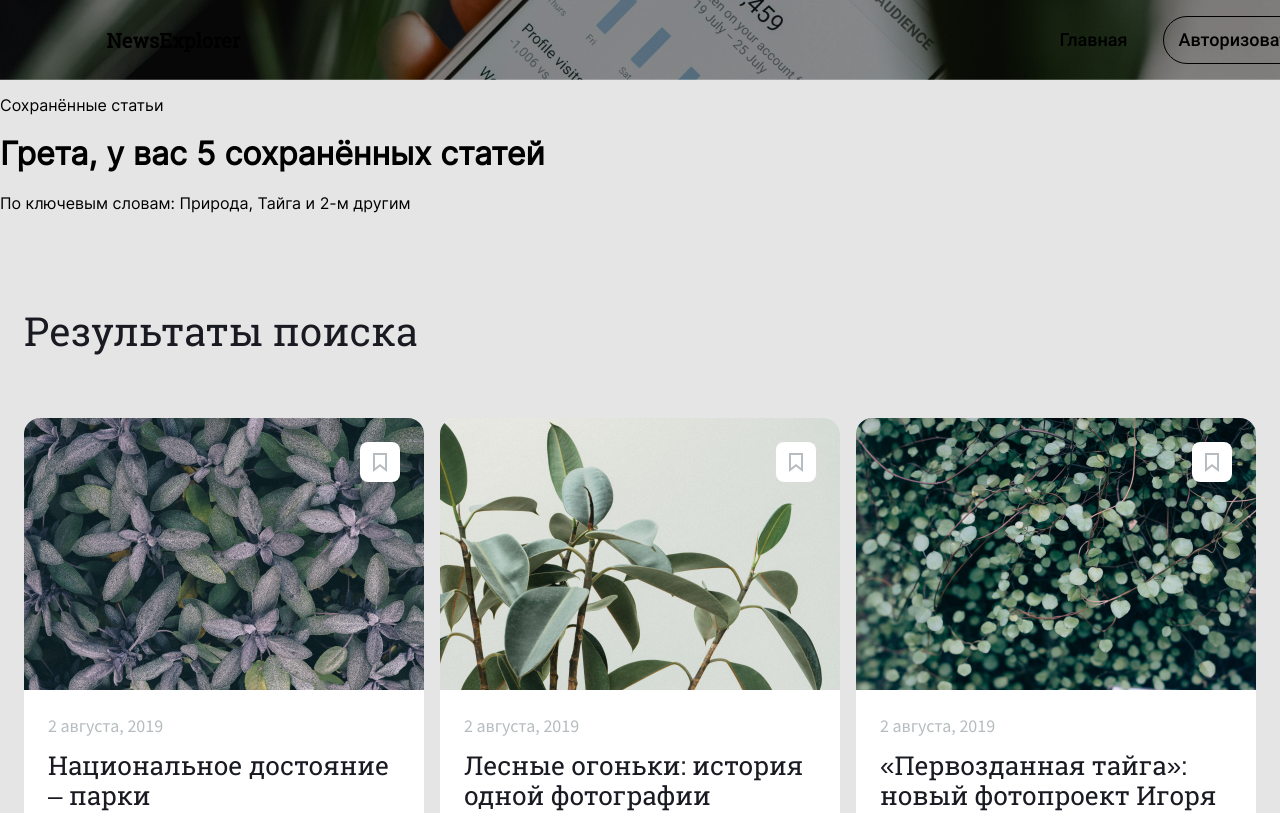
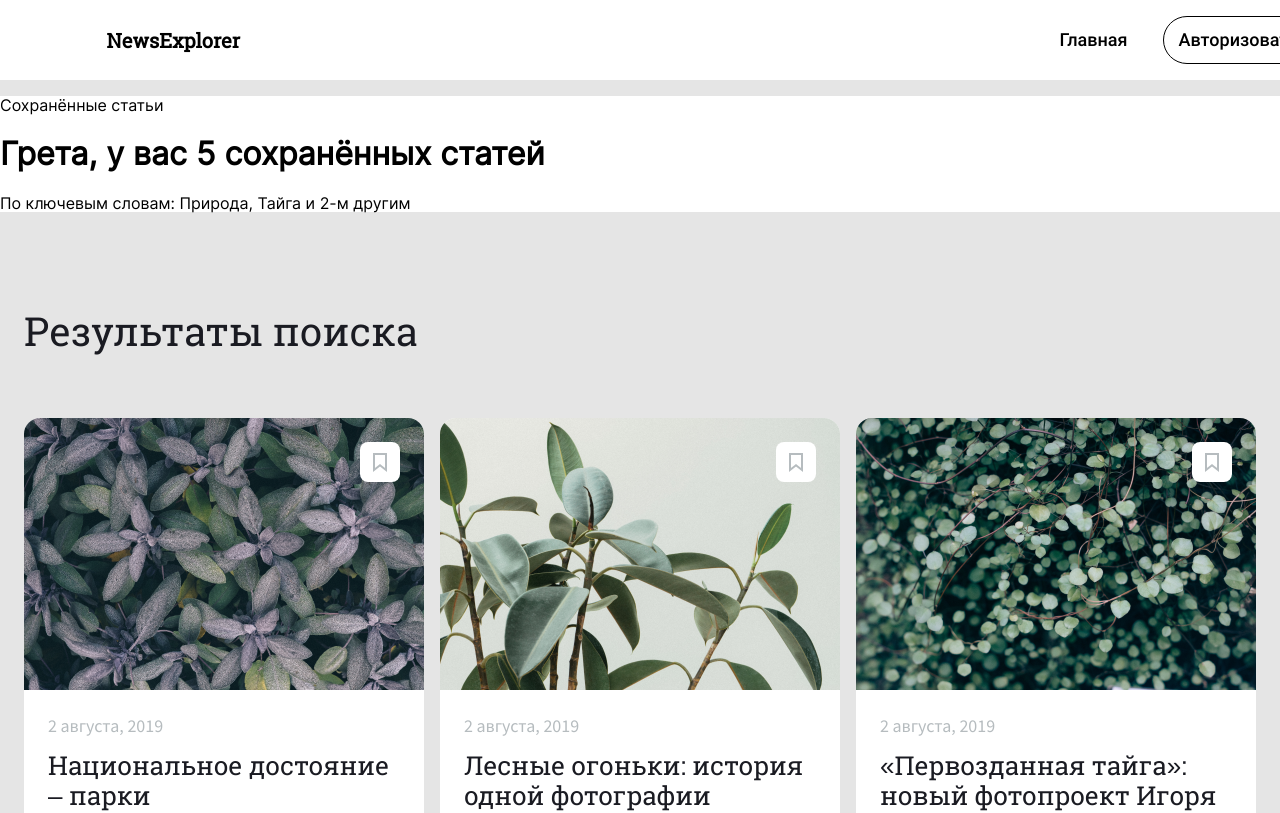
Before and after one commit to Vladimir-art/news-explorer-frontend, a React (Create React App) app: page / in a window 1280 px wide. Shown: the top 813 px of the page. Built offline with nearby package versions, Linux system fonts and the light colour scheme.

Commit message:
saved-articles style

```diff
--- a/src/blocks/saved-articles/saved-articles.css
+++ b/src/blocks/saved-articles/saved-articles.css
@@ -2,5 +2,16 @@
 @import url(./__title/saved-articles__title.css);
 @import url(./__greeting/saved-articles__greeting.css);
 @import url(./__count/saved-articles__count.css);
-@import url(./_text/saved-articles__text.css);
+@import url(./__text/saved-articles__text.css);
 @import url(./__keyword/saved-articles__keyword.css);
+
+.saved-articles {
+  width: 100%;
+  background: #FFF;
+  margin: 0;
+  padding: 0;
+}
+
+.saved-articles, .header {
+  background: #FFF;
+}
```
Also changed, not shown: src/blocks/saved-articles/__text/saved-articles__text.css (added).
